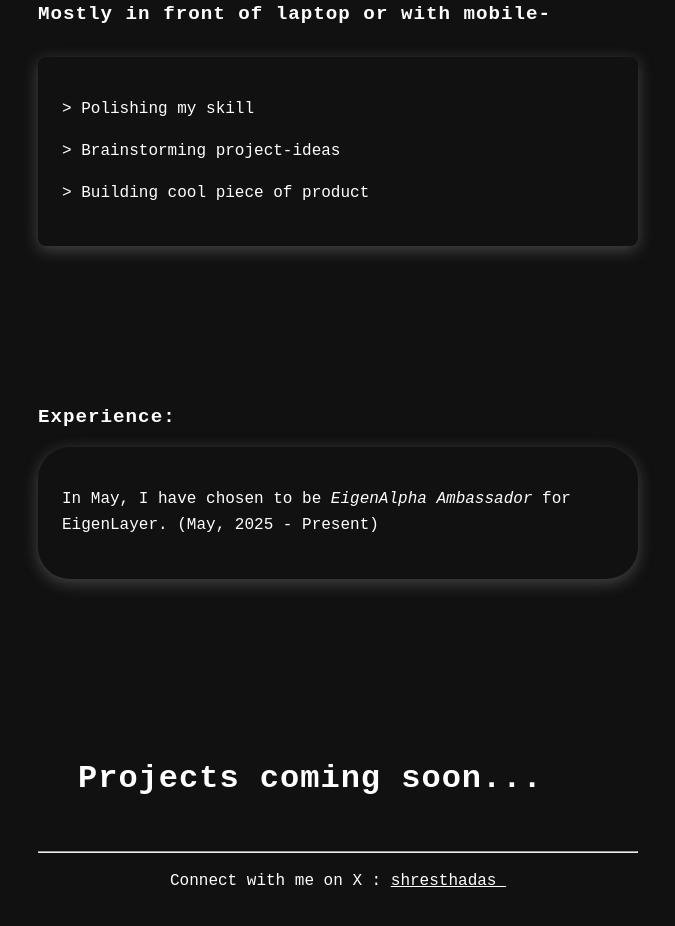
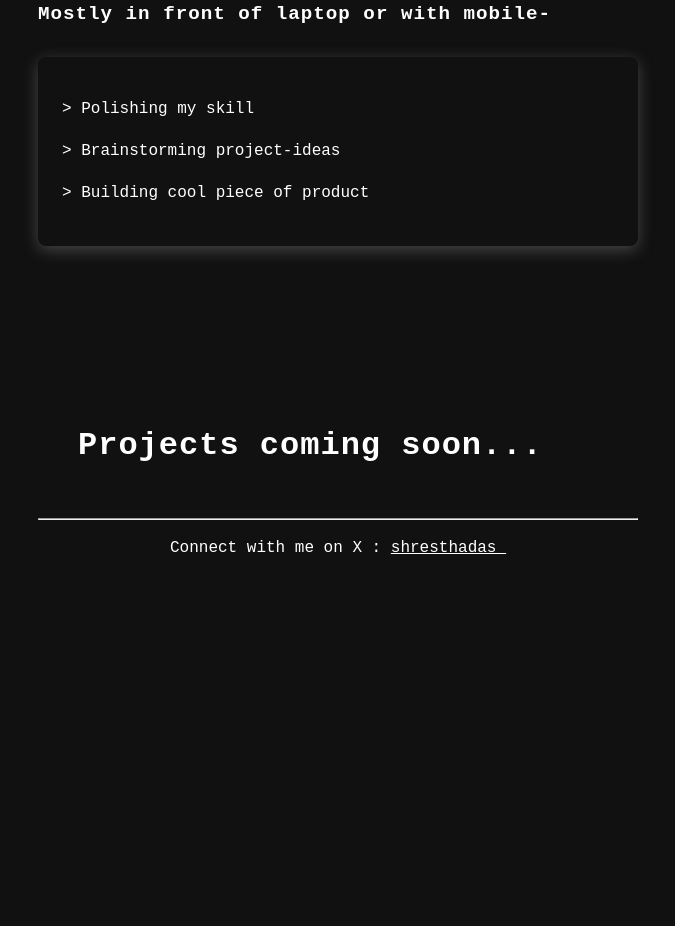
Before and after one commit to shrestha-das/shresthadas.xyz, a plain HTML site: page index.html in a window 1280 px wide. Shown: the part 613-1539 px from the top of the page, without its empty margins (302-977 px from the left). After the commit the page ends 1223 px from the top, so only its background shows below. Drawn offline with Linux system fonts and the light colour scheme.

Commit message:
Update index.html

```diff
--- a/index.html
+++ b/index.html
@@ -34,13 +34,6 @@
         </section>
 
         <section>
-            <h3>Experience:</h3>
-            <div class="card1">
-               <p>In May, I have chosen to be <em>EigenAlpha Ambassador</em> for EigenLayer. (May, 2025 - Present)</p>
-            </div>
-        </section>
-
-        <section>
             <h3 id="projects">Projects coming soon...</h3>
         </section>
     </main>
```
